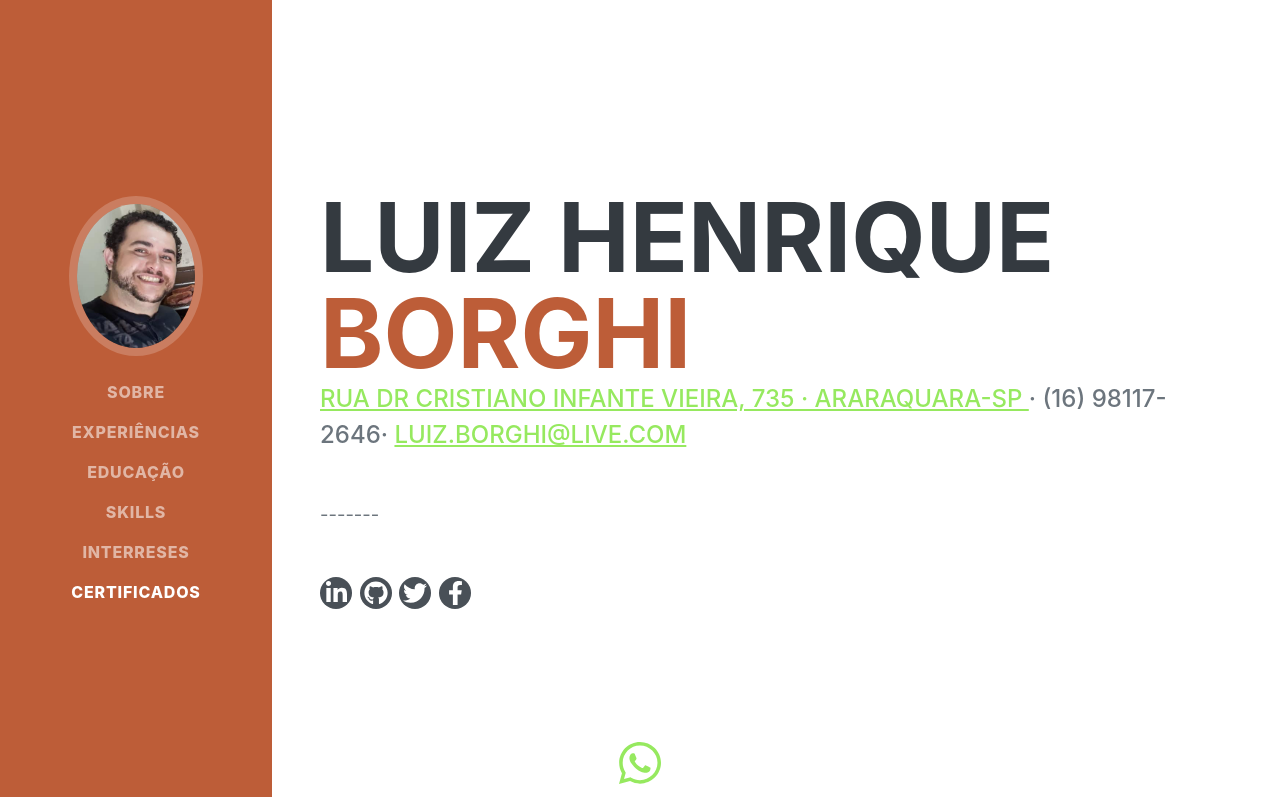
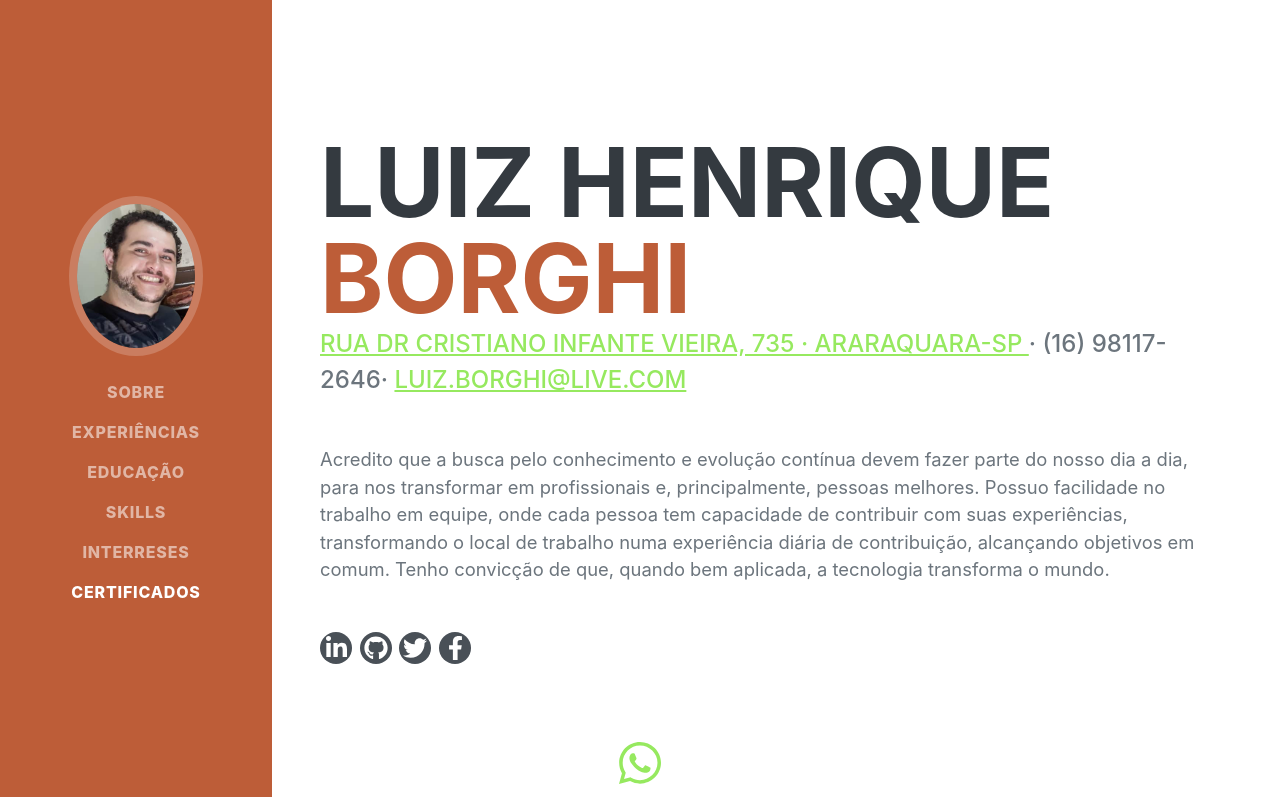
Before and after one commit to luizborghi/workspace, a plain HTML site: page Curriculo/index.html in a window 1280 px wide. Shown: the top 797 px of the page. Drawn offline with nearby package versions, Linux system fonts and the light colour scheme; a web font is replaced by a local one.

Commit message:
atualização
sobre min

```diff
--- a/Curriculo/index.html
+++ b/Curriculo/index.html
@@ -56,7 +56,9 @@
                         <a href="https://www.google.com/maps/search/?api=1&query=Rua Dr Cristiano Infante Vieira 735  Araraquara sp">Rua Dr Cristiano Infante Vieira, 735 · Araraquara-sp </a>· (16) 98117-2646·
                         <a href="mailto:luiz.borghi@live.com">luiz.borghi@live.com</a>
                     </div>
-                    <p class="lead mb-5">-------</p>
+                    <p class="lead mb-5">Acredito que a busca pelo conhecimento e evolução contínua devem fazer parte do nosso dia a dia, para nos transformar em profissionais e, principalmente, pessoas melhores.
+                        Possuo facilidade no trabalho em equipe, onde cada pessoa tem capacidade de contribuir com suas experiências, transformando o local de trabalho numa experiência diária de contribuição, alcançando objetivos em comum.
+                        Tenho convicção de que, quando bem aplicada, a tecnologia transforma o mundo.</p>
                      <div class="social-icons">
                         <a class="social-icon" href="https://www.linkedin.com/in/luiz-henrique-borghi-34812ab4/"><i class="fab fa-linkedin-in"></i></a>
                         <a class="social-icon" href="https://github.com/LuizBorghi27"><i class="fab fa-github"></i></a>
```
